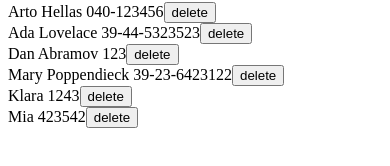
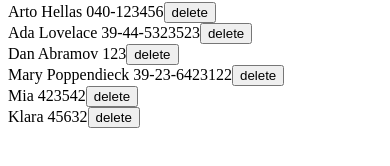
Before and after one commit to miaerbus/fullstackopen, a React (Create React App) app in the folder part2/phonebook/: page / in a window 390 px wide. Shown: the part 282-448 px from the top of the page. Built offline with nearby package versions, Linux system fonts and the light colour scheme; data requests are answered from the project's data file.

Commit message:
[part2] phonebook step12

```diff
--- a/part2/phonebook/db.json
+++ b/part2/phonebook/db.json
@@ -21,14 +21,14 @@
       "id": 4
     },
     {
-      "id": 6,
-      "name": "Klara",
-      "number": "1243"
-    },
-    {
       "name": "Mia",
       "number": "423542",
       "id": 7
+    },
+    {
+      "name": "Klara",
+      "number": "45632",
+      "id": 8
     }
   ]
 }
--- a/part2/phonebook/src/App.js
+++ b/part2/phonebook/src/App.js
@@ -11,6 +11,7 @@ const App = () => {
   const [newNumber, setNewNumber] = useState('')
   const [filteredName, setFilteredName] = useState('')
   const [notificationMessage, setNotificationMessage] = useState(null)
+  const [className, setClassName] = useState('')
 
   useEffect(() => {
     noteService.getAll().then((persons) => {
@@ -44,7 +45,10 @@ const App = () => {
           )
           setNewName('')
           setNewNumber('')
-          setNotificationMessage(`Updated ${returnedPerson.name}'s phone number`)
+          setClassName('success')
+          setNotificationMessage(
+            `Updated ${returnedPerson.name}'s phone number`
+          )
           setTimeout(() => {
             setNotificationMessage(null)
           }, 5000)
@@ -57,6 +61,7 @@ const App = () => {
       setPersons(persons.concat(returnedPerson))
       setNewName('')
       setNewNumber('')
+      setClassName('success')
       setNotificationMessage(`Added ${returnedPerson.name}`)
       setTimeout(() => {
         setNotificationMessage(null)
@@ -70,8 +75,16 @@ const App = () => {
       .then(() => {
         setPersons(persons.filter((p) => p.id !== id))
       })
-      .catch((error) => {
-        alert(error)
+      .catch(() => {
+        const deletedPerson = persons.filter((p) => p.id === id)
+        setClassName('error')
+        setNotificationMessage(
+          `${deletedPerson.name} was already deleted from server`
+        )
+        setTimeout(() => {
+          setNotificationMessage(null)
+        }, 5000)
+        setPersons(persons.filter((p) => p.id !== id))
       })
   }
 
@@ -98,7 +111,7 @@ const App = () => {
   return (
     <div>
       <h2>Phonebook</h2>
-      <Notification message={notificationMessage} />
+      <Notification message={notificationMessage} className={className} />
       <Filter
         filteredName={filteredName}
         handleFilterChange={handleFilterChange}
--- a/part2/phonebook/src/components/Notification.js
+++ b/part2/phonebook/src/components/Notification.js
@@ -1,11 +1,11 @@
 import React from 'react'
 
-const Notification = ({ message }) => {
+const Notification = ({ message, className }) => {
   if (message === null) {
     return null
   }
 
-  return <div className="notification">{message}</div>
+  return <div className={className}>{message}</div>
 }
 
 export default Notification
--- a/part2/phonebook/src/index.css
+++ b/part2/phonebook/src/index.css
@@ -1,4 +1,4 @@
-.notification {
+.success {
   color: green;
   background: lightgrey;
   font-size: 20px;
@@ -7,3 +7,13 @@
   padding: 10px;
   margin-bottom: 10px;
 }
+
+.error {
+  color: red;
+  background: lightgrey;
+  font-size: 20px;
+  border-style: solid;
+  border-radius: 5px;
+  padding: 10px;
+  margin-bottom: 10px;
+}
```
